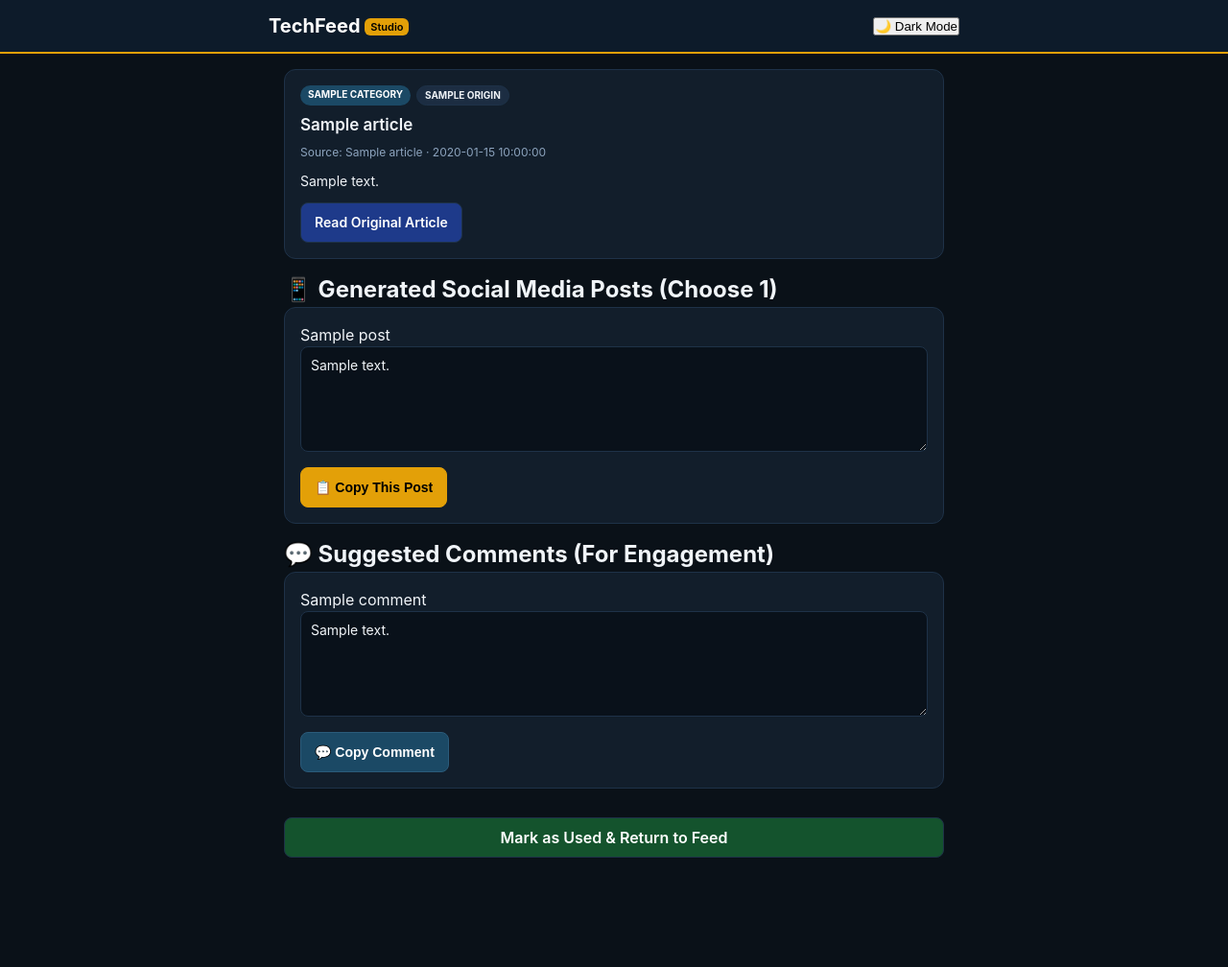
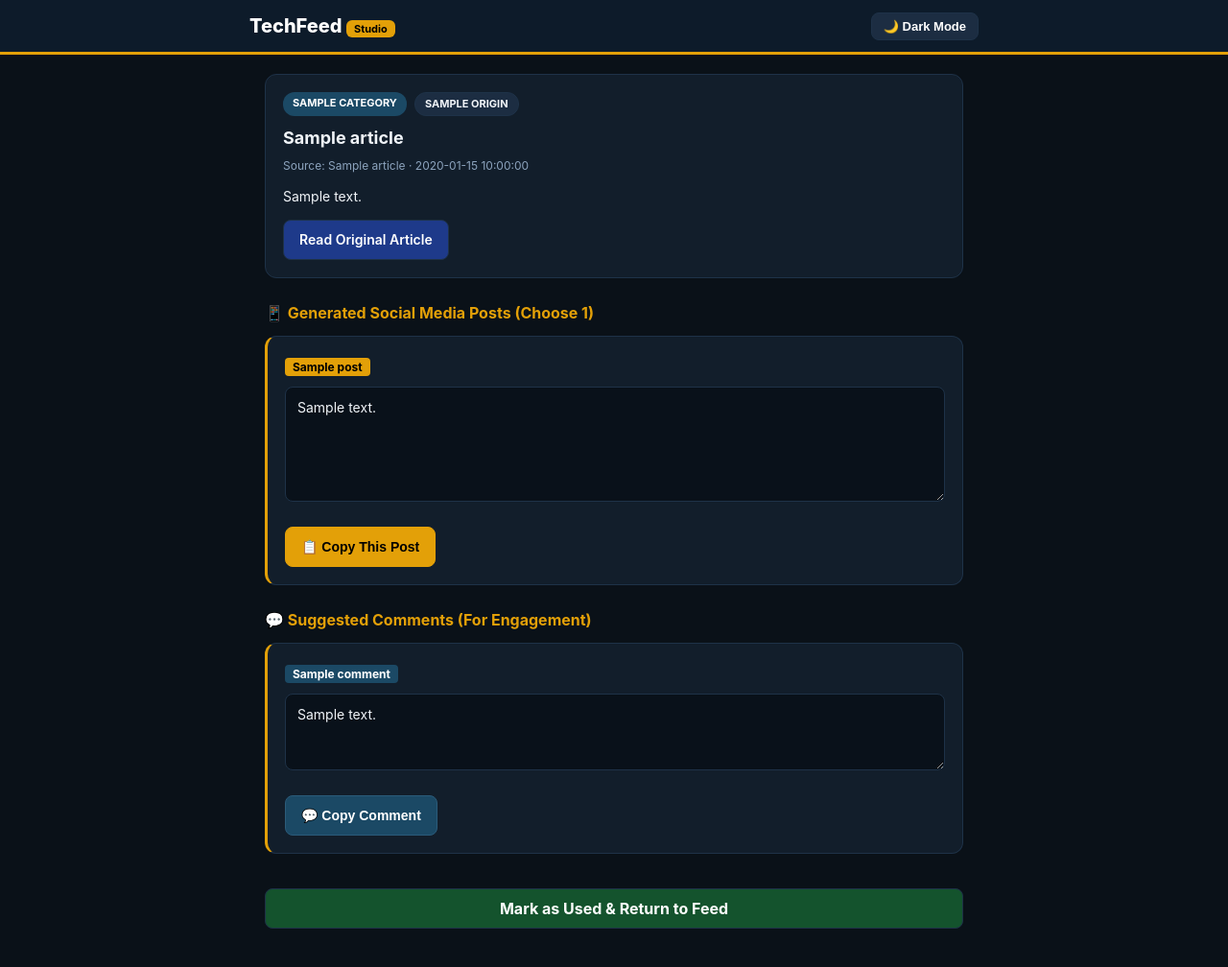
Before and after one commit to ositatochi/newsfeed, a Flask app: template templates/article.html in a window 1280 px wide. Shown: the whole page at 96% size. Before the commit the page ends 894 px from the top, so only its background shows below. Run offline with Flask 3, Linux system fonts and the light colour scheme; the template is opened without the code that fills it: most values are stand-ins (such as "Sample title", 1, 10 or a date in 2020).

Commit message:
feat(ui): complete styling for theme, generator, filters and buttons

```diff
--- a/static/style.css
+++ b/static/style.css
@@ -16,12 +16,12 @@
 }
 
 [data-theme="light"] {
-  --bg-main: #f4f7fa;
+  --bg-main: #f0f4f8;
   --bg-card: #ffffff;
   --bg-topbar: #0d1b2a;
   --text-main: #0d1b2a;
   --text-muted: #5a6e85;
-  --border-color: #d1dcde;
+  --border-color: #cbd5e1;
   --brand-blue: #1b4965;
   --accent-gold: #c68a00;
   --btn-bg: #e2e8f0;
@@ -46,13 +46,13 @@ body {
   position: sticky;
   top: 0;
   background-color: var(--bg-topbar);
-  border-bottom: 2px solid var(--accent-gold);
-  padding: calc(12px + env(safe-area-inset-top)) 16px 12px;
-  z-index: 10;
+  border-bottom: 3px solid var(--accent-gold);
+  padding: 12px 16px;
+  z-index: 100;
 }
 
 .topbar-content {
-  max-width: 720px;
+  max-width: 760px;
   margin: 0 auto;
   display: flex;
   justify-content: space-between;
@@ -61,7 +61,7 @@ body {
 
 .brand {
   font-size: 20px;
-  font-weight: 700;
+  font-weight: 800;
   color: #ffffff;
   text-decoration: none;
 }
@@ -70,78 +70,110 @@ body {
   font-size: 11px;
   background: var(--accent-gold);
   color: #000000;
-  padding: 2px 6px;
+  padding: 2px 8px;
   border-radius: 6px;
+  font-weight: 700;
+}
+
+.theme-toggle-btn {
+  background: var(--btn-bg);
+  color: #ffffff;
+  border: 1px solid var(--border-color);
+  padding: 6px 12px;
+  border-radius: 8px;
+  cursor: pointer;
+  font-size: 13px;
   font-weight: 600;
-  vertical-align: middle;
 }
 
 .container {
-  max-width: 720px;
-  padding: 16px 16px 40px;
+  max-width: 760px;
+  padding: 20px 16px 40px;
   margin: 0 auto;
 }
 
 .quote-card {
   background: linear-gradient(135deg, var(--brand-blue), #0d1b2a);
   border-left: 4px solid var(--accent-gold);
-  padding: 14px 16px;
+  padding: 14px 18px;
   border-radius: 10px;
-  margin-bottom: 16px;
+  margin-bottom: 20px;
   color: #ffffff;
 }
 
-.quote-text { font-style: italic; font-size: 14px; }
-.quote-author { font-size: 12px; text-align: right; font-weight: 600; color: var(--accent-gold); margin-top: 4px; }
+.quote-text { font-style: italic; font-size: 15px; }
+.quote-author { font-size: 12px; text-align: right; font-weight: 700; color: var(--accent-gold); margin-top: 6px; }
 
 .filter-card {
   background-color: var(--bg-card);
   border: 1px solid var(--border-color);
   border-radius: 12px;
-  padding: 12px 16px;
-  margin-bottom: 16px;
+  padding: 14px 18px;
+  margin-bottom: 20px;
 }
 
-.filter-form { display: flex; gap: 12px; flex-wrap: wrap; }
-.filter-group { display: flex; align-items: center; gap: 6px; font-size: 13px; font-weight: 600; }
+.filter-form { display: flex; gap: 16px; flex-wrap: wrap; }
+.filter-group { display: flex; align-items: center; gap: 8px; font-size: 13px; font-weight: 700; }
 
 select {
   background: var(--input-bg);
   color: var(--text-main);
   border: 1px solid var(--border-color);
-  padding: 6px 10px;
+  padding: 8px 12px;
   border-radius: 8px;
   font-size: 13px;
+  font-weight: 600;
 }
 
-.feed-stats { font-size: 12px; color: var(--text-muted); margin-bottom: 12px; }
+.feed-stats { font-size: 13px; color: var(--text-muted); margin-bottom: 12px; font-weight: 600; }
 
 .card {
   background-color: var(--bg-card);
   border: 1px solid var(--border-color);
   border-radius: 12px;
-  padding: 16px;
-  margin-bottom: 14px;
+  padding: 18px;
+  margin-bottom: 16px;
 }
 
-.card-header { display: flex; gap: 6px; margin-bottom: 8px; }
-.tag { font-size: 10px; font-weight: 700; padding: 2px 8px; border-radius: 12px; text-transform: uppercase; }
+.card-header { display: flex; gap: 8px; margin-bottom: 10px; }
+.tag { font-size: 11px; font-weight: 700; padding: 3px 10px; border-radius: 12px; text-transform: uppercase; }
 .cat-tag { background-color: var(--brand-blue); color: #ffffff; }
 .origin-tag { background-color: var(--btn-bg); color: var(--text-main); border: 1px solid var(--border-color); }
 
-.title { font-size: 17px; font-weight: 600; margin-bottom: 6px; color: var(--text-main); }
-.meta { font-size: 12px; color: var(--text-muted); margin-bottom: 10px; }
-.summary { font-size: 14px; color: var(--text-main); margin-bottom: 12px; }
-.summary-sub { font-size: 12px; color: var(--text-muted); margin-bottom: 8px; }
+.title { font-size: 18px; font-weight: 700; margin-bottom: 8px; color: var(--text-main); line-height: 1.4; }
+.meta { font-size: 12px; color: var(--text-muted); margin-bottom: 12px; }
+.summary { font-size: 14px; color: var(--text-main); margin-bottom: 14px; }
 
-.row { display: flex; flex-wrap: wrap; gap: 8px; margin-top: 10px; }
+.section-heading { font-size: 16px; font-weight: 700; margin: 24px 0 12px; color: var(--accent-gold); }
+
+.generator-card { border-left: 3px solid var(--accent-gold); }
+.post-badge { background: var(--accent-gold); color: #000; font-weight: 700; font-size: 12px; padding: 2px 8px; border-radius: 4px; }
+.comment-badge { background: var(--brand-blue); color: #fff; font-weight: 700; font-size: 12px; padding: 2px 8px; border-radius: 4px; }
+
+.generated-textarea {
+  width: 100%;
+  background-color: var(--input-bg);
+  color: var(--text-main);
+  border: 1px solid var(--border-color);
+  border-radius: 8px;
+  padding: 12px;
+  min-height: 120px;
+  font-family: inherit;
+  font-size: 14px;
+  margin: 10px 0;
+  resize: vertical;
+}
+
+.comment-height { min-height: 80px; }
+
+.row { display: flex; flex-wrap: wrap; gap: 10px; margin-top: 10px; }
 
 .btn {
   display: inline-flex;
   align-items: center;
   justify-content: center;
   min-height: 42px;
-  padding: 8px 14px;
+  padding: 8px 16px;
   border-radius: 8px;
   border: 1px solid var(--border-color);
   background-color: var(--btn-bg);
@@ -153,24 +185,11 @@ select {
 }
 
 .btn.primary { background-color: var(--btn-primary-bg); border-color: var(--btn-primary-border); color: #ffffff; }
-.btn.accent { background-color: var(--accent-gold); border-color: var(--accent-gold); color: #000000; }
+.btn.accent { background-color: var(--accent-gold); border-color: var(--accent-gold); color: #000000; font-weight: 700; }
 .btn.blue { background-color: #1e3a8a; color: #ffffff; }
 .btn.danger { background-color: var(--btn-danger); color: #ffffff; }
 .btn.success { background-color: var(--btn-green); color: #ffffff; }
-.btn.big { width: 100%; margin-top: 16px; font-size: 16px; }
+.btn.big { width: 100%; margin-top: 20px; font-size: 16px; font-weight: 700; }
 
-textarea {
-  width: 100%;
-  background-color: var(--input-bg);
-  color: var(--text-main);
-  border: 1px solid var(--border-color);
-  border-radius: 8px;
-  padding: 10px;
-  min-height: 110px;
-  font-family: inherit;
-  font-size: 14px;
-  resize: vertical;
-}
-
-.pagination { display: flex; justify-content: space-between; align-items: center; margin-top: 20px; }
-.page-indicator { font-size: 13px; font-weight: 600; color: var(--text-muted); }
+.pagination { display: flex; justify-content: space-between; align-items: center; margin-top: 24px; padding-top: 12px; border-top: 1px solid var(--border-color); }
+.page-indicator { font-size: 14px; color: var(--text-muted); }
```
